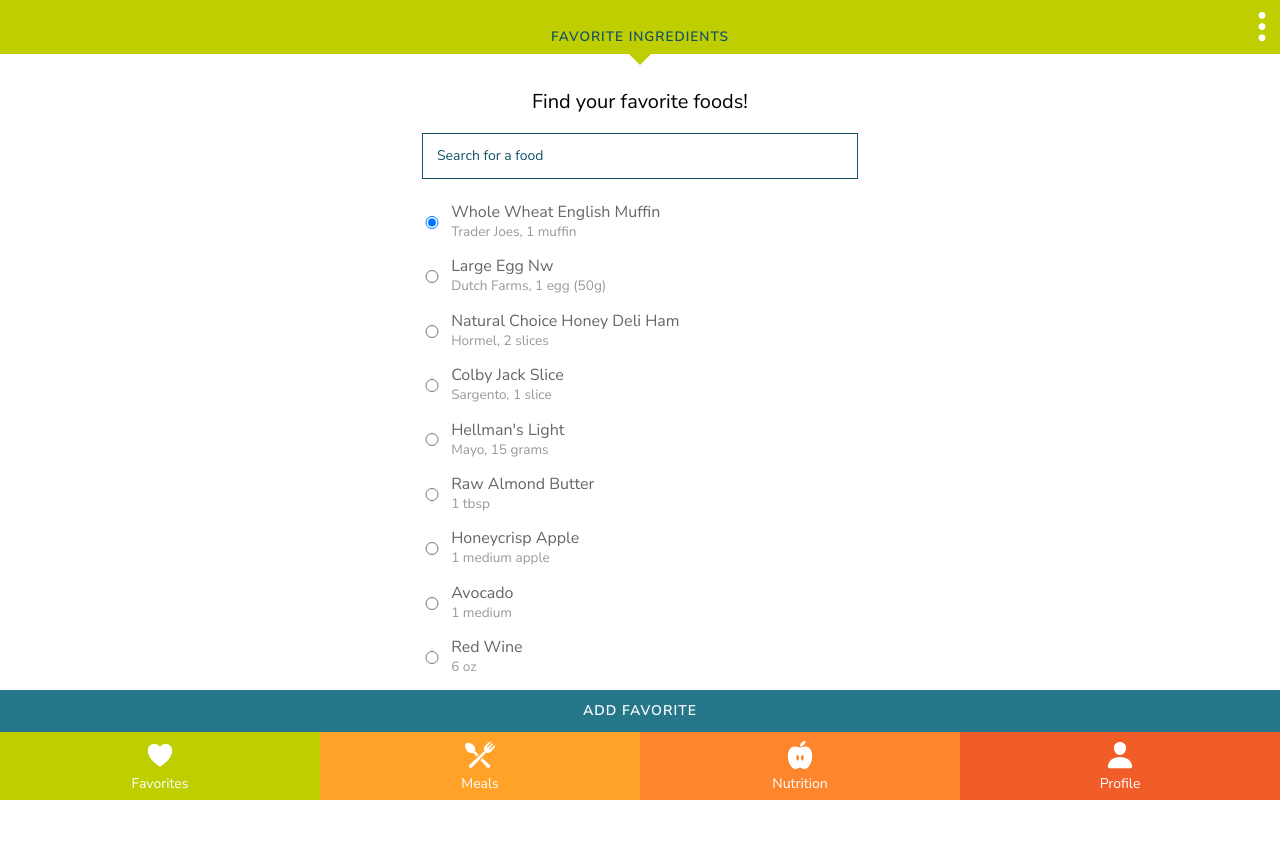
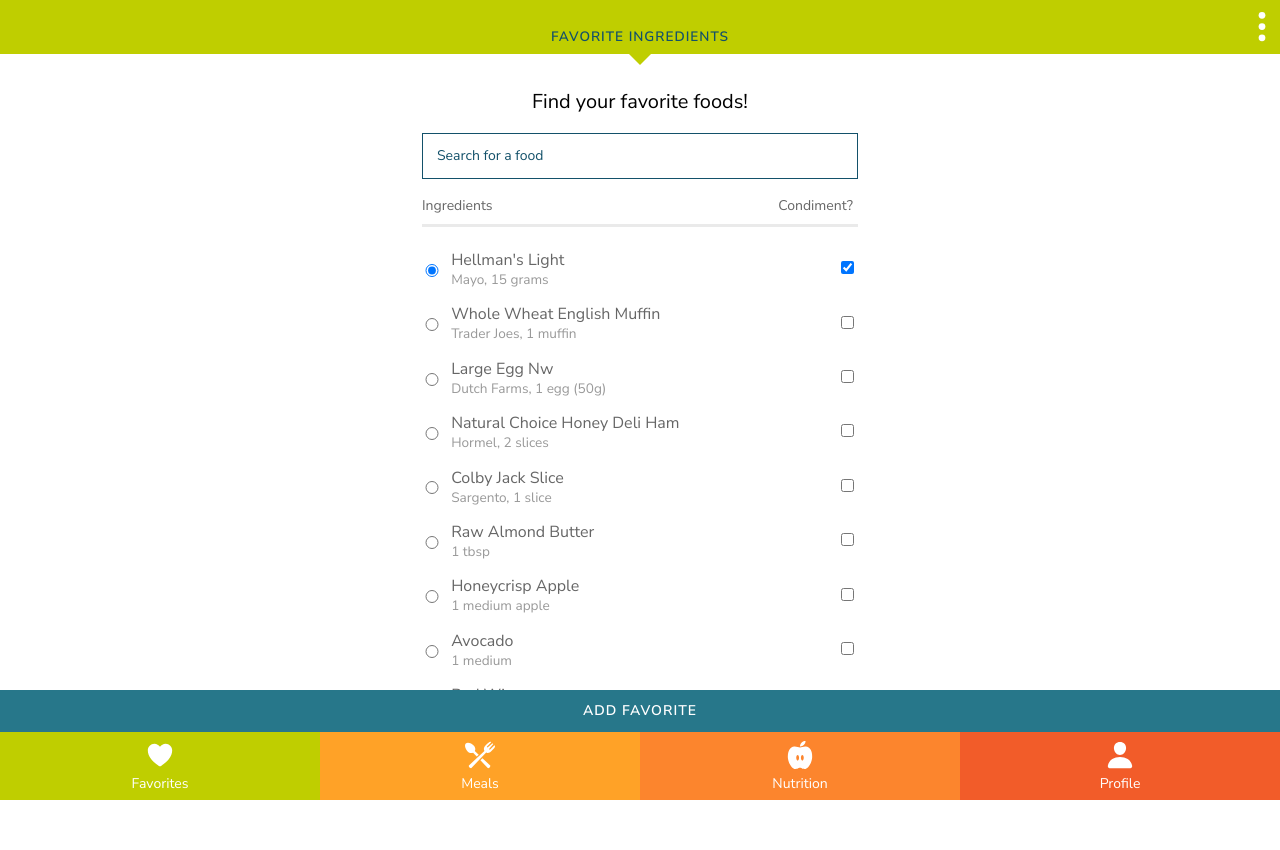
Before and after one commit to breecanales/mealpicker, a PHP site: page /favorites/ in a window 1280 px wide. Before the commit the page ends 800 px from the top, so only its background shows below. Run offline with PHP 8.4, Linux system fonts and the light colour scheme; some libraries are stand-ins or nearby versions.

Commit message:
styles and markup for condiments and checkboxes

```diff
--- a/favorites/index.php
+++ b/favorites/index.php
@@ -19,33 +19,47 @@
                 <label class="label" for="search">Search for Food</label>
                 <input id="search" type="search" name="search" placeholder="Search for a food" />
             </div>
+            <div class="ingredient_header">
+            	<span>Ingredients</span>
+            	<span>Condiment?</span>
+            </div>
             <div class="form__radio">
-            	<input id="Whole Wheat English Muffin" type="radio" name="favorites" checked />
-            	<label class="radio" for="Whole Wheat English Muffin">Whole Wheat English Muffin<span>Trader Joes, 1 muffin</span></label>
+            	<input id="Hellman's Light" value="Hellman's Light" type="radio" name="favorites" checked />
+            	<label class="radio" for="Hellman's Light">Hellman's Light<span>Mayo, 15 grams</span></label>
+            	<input id="Hellman's Light" value="condiment" type="checkbox" name="favorites" checked />
             		<br>
-            	<input id="Large Egg Nw" type="radio" name="favorites" />
+            	<input id="Whole Wheat English Muffin" value="Whole Wheat English Muffin" type="radio" name="favorites" />
+            	<label class="radio" for="Whole Wheat English Muffin">Whole Wheat English Muffin<span>
+            	Trader Joes, 1 muffin</span></label>
+            	<input id="Whole Wheat English Muffin" value="condiment" type="checkbox" name="favorites" />
+            		<br>
+            	<input id="Large Egg Nw" value="Large Egg Nw" type="radio" name="favorites" />
             	<label class="radio" for="Large Egg Nw">Large Egg Nw<span>Dutch Farms, 1 egg (50g)</span></label>
+            	<input id="Large Egg Nw" value="condiment" type="checkbox" name="favorites" />
             		<br>
-            	<input id="Natural Choice Honey Deli Ham" type="radio" name="favorites" />
+            	<input id="Natural Choice Honey Deli Ham" value="Natural Choice Honey Deli Ham" type="radio" name="favorites" />
             	<label class="radio" for="Natural Choice Honey Deli Ham">Natural Choice Honey Deli Ham<span>Hormel, 2 slices</span></label>
+            	<input id="Natural Choice Honey Deli Ham" value="condiment" type="checkbox" name="favorites" />
             		<br>
-            	<input id="Colby Jack Slice" type="radio" name="favorites" />
+            	<input id="Colby Jack Slice" value="Colby Jack Slice" type="radio" name="favorites" />
             	<label class="radio" for="Colby Jack Slice">Colby Jack Slice<span>Sargento, 1 slice</span></label>
+            	<input id="Colby Jack Slice" value="condiment" type="checkbox" name="favorites" />
             		<br>
-            	<input id="Hellman's Light" type="radio" name="favorites" />
-            	<label class="radio" for="Hellman's Light">Hellman's Light<span>Mayo, 15 grams</span></label>
+            	<input id="Raw Almond Butter" value="Raw Almond Butter" type="radio" name="favorites" />
+            	<label class="radio" for="Raw Almond Butter">Raw Almond Butter<span>1 tbsp</span></label>
+            	<input id="Raw Almond Butter" value="condiment" type="checkbox" name="favorites" />
             		<br>
-            	<input id="Raw Almond Butter" type="radio" name="favorites" />
-            	<label class="radio" for="Raw Almond Butter">Raw Almond Butter<span>1 tbsp</span></label>
+            	<input id="Honeycrisp Apple" value="Honeycrisp Apple" type="radio" name="favorites" />
+            	<label class="radio" for="Honeycrisp Apple">Honeycrisp Apple<span>1 medium apple</span></label>
+            	<input id="Honeycrisp Apple" value="condiment" type="checkbox" name="favorites" />
             		<br>
-            	<input id="Honeycrisp Apple" type="radio" name="favorites" />
-            	<label class="radio" for="Honeycrisp Apple">Honeycrisp Apple<span>1 medium apple</span></label>
+            	<input id="Avocado" value="Avocado" type="radio" name="favorites" />
+            	<label class="radio" for="Avocado">Avocado<span>1 medium</span></label>
+            	<input id="Avocado" value="condiment" type="checkbox" name="favorites" />
             		<br>
-            	<input id="Avocado" type="radio" name="favorites" />
-            	<label class="radio" for="Avocado">Avocado<span>1 medium</span></label>
-            		<br>
-            	<input id="Red Wine" type="radio" name="favorites" />
+            	<input id="Red Wine" value="Red Wine" type="radio" name="favorites" />
             	<label class="radio" for="Red Wine">Red Wine<span>6 oz</span></label>
+            	<input id="Red Wine" value="condiment" type="checkbox" name="favorites" />
             </div>
             <div class="form__input favorites">
                 <label class="label" for="add-favorites">Add Favorites</label>
--- a/options/index.php
+++ b/options/index.php
@@ -29,7 +29,7 @@
             	<div class="radio">Large Egg Nw<span>Dutch Farms, 1 egg (50g)</span></div>
             	<div class="radio">Natural Choice Honey Deli Ham<span>Hormel, 2 slices</span></div>
             	<div class="radio">Colby Jack Slice<span>Sargento, 1 slice</span></div>
-            	<div class="radio">Hellman's Light<span>Mayo, 15 grams</span></div>
+            	<div class="radio">Hellman's Light<span>Mayo, 15 grams</span><span class="condiment_label">Condiment</span></div>
             </div>
           </form>
         </main>
--- a/scss/_base.scss
+++ b/scss/_base.scss
@@ -313,3 +313,36 @@ h6 {
 		color: $blue;
 	}
 }
+
+/* Favorites */
+
+.ingredient_header {
+	font-size: 0.875rem;
+	color: $gray;
+	padding-bottom: 0.5rem;
+	border-bottom: 3px solid $gray-med;
+
+	span {
+		display: inline-block;
+		width: 49%;
+
+		&:nth-of-type(2) {
+			text-align: right;
+		}
+	}
+}
+
+.radio span {
+	&.condiment_label {
+		position: absolute;
+		top: 5px;
+		right: 0;
+		display: inline-block;
+		width: auto;
+		padding: 3px 10px;
+		text-align: right;
+		color: $teal;
+		border: 1px solid $teal;
+		background-color: rgba($teal, 0.1);
+	}
+}
--- a/scss/_inputs.scss
+++ b/scss/_inputs.scss
@@ -31,6 +31,7 @@ input[type=radio] {
 }
 
 .radio {
+	position: relative;
 	width: auto;
 	display: inline-block;
 	vertical-align: middle;
@@ -53,7 +54,7 @@ div.radio {
 
 .favorites.page {
 	.radio {
-		width: calc(100% - 50px);
+		width: calc(100% - 55px);
 	}
 
 	.form__input.favorites {
```
Also changed, not shown: style.css, 1 other file.
